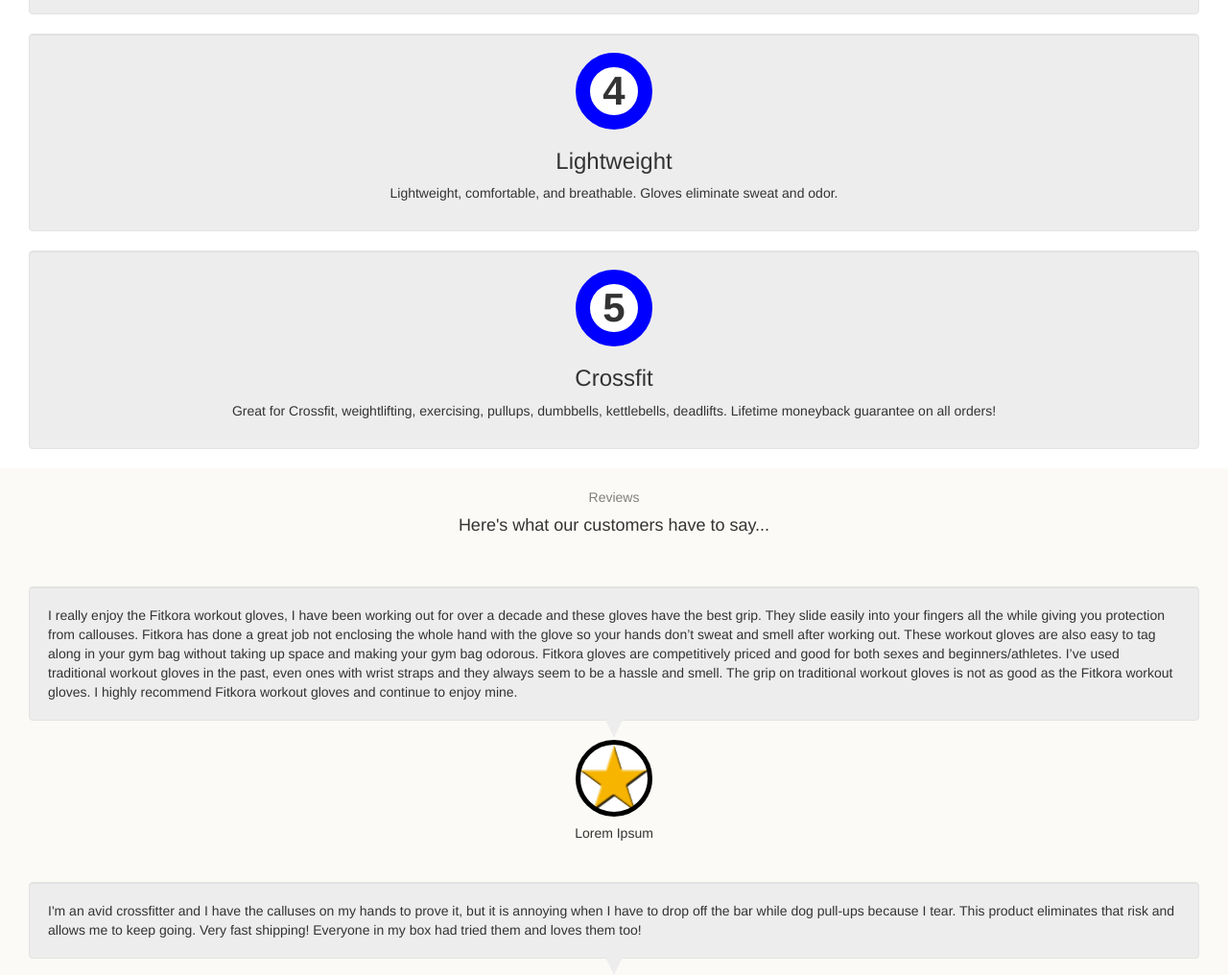
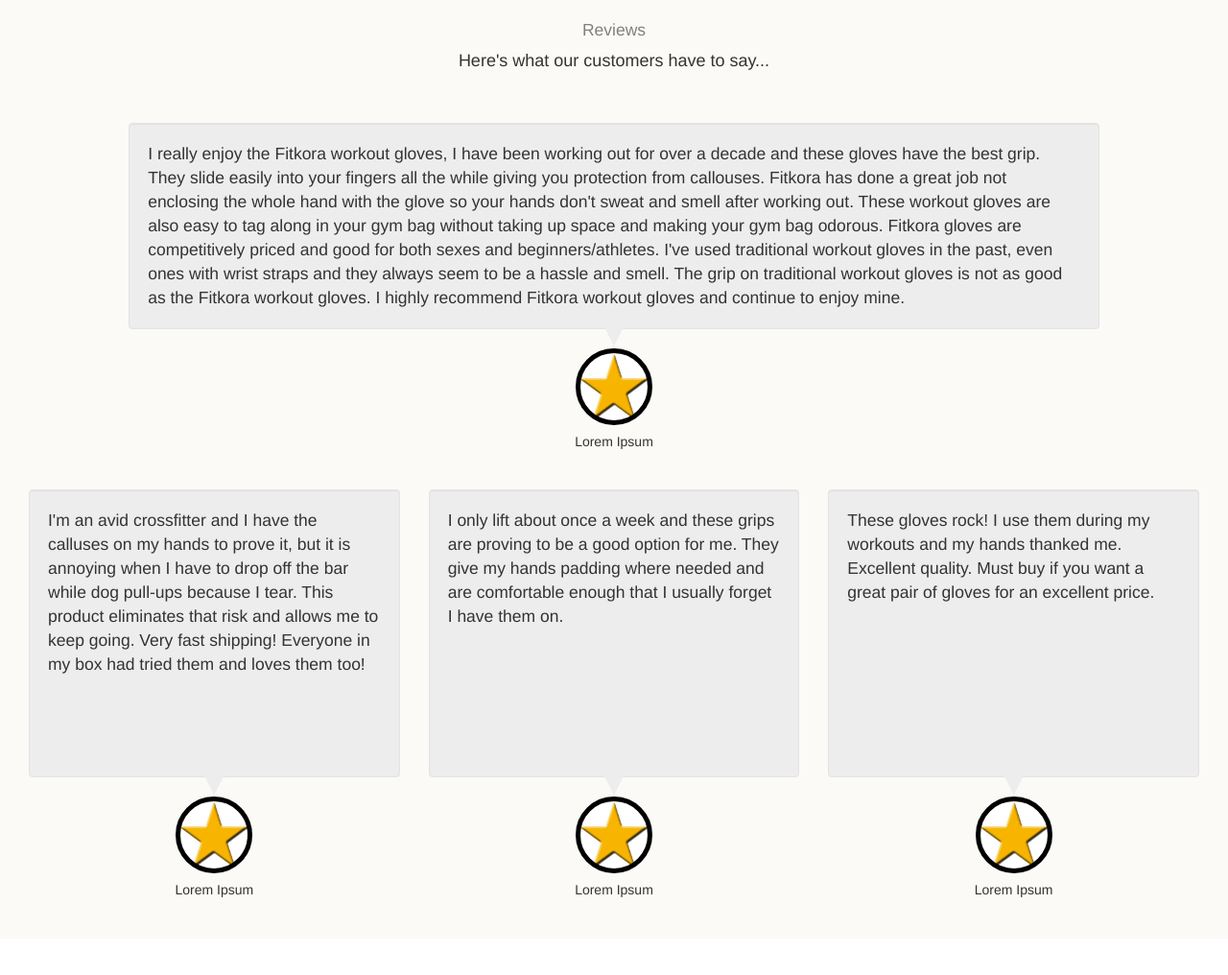
Before and after one commit to rdaly1490/project, a website: page dist/index.html in a window 1280 px wide. Shown: the part 1720-2736 px from the top of the page at 96% size. After the commit the page ends 2698 px from the top, so only its background shows below. Drawn offline with Linux system fonts and the light colour scheme.

Commit message:
added other breakpoints

```diff
--- a/dist/css/style.css
+++ b/dist/css/style.css
@@ -1,7 +1,6 @@
 .navbar {
 	background: rgba(0, 0, 0, 0.5);
 	text-align: center;
-/*	opacity:0.5;*/
 	position: fixed;
 	width:100%;
 	z-index: 1000;
@@ -32,8 +31,6 @@
 
 .mini-logo img{
 	min-height:250px;
-/*	line-height: 300px;
-	vertical-align: middle;*/
 }
 
 .main {
@@ -42,6 +39,8 @@
 	background-position: center;
 	background-size: cover;
 	border-top: 2.3em solid black;
+	/*background-size: 100% 100%;
+	background-repeat: no-repeat;*/
 }
 
 #logo-box {
@@ -79,6 +78,8 @@
 
 .benefits .well {
 	text-align: center;
+	background-color: white;
+	border:none;
 }
 
 .circles {
@@ -138,3 +139,48 @@
   position: relative;
   top: -75%;
 }
+
+
+
+@media (min-width: 768px) {
+	.benefits p {
+		font-size: 1.25em;
+	}
+
+	.benefits div .well p {
+		font-size: 1.5em;
+	}
+
+	.reviews div .well {
+		font-size: 1.25em;
+	}
+
+	.reviews p {
+		font-size: 1.25em;
+	}
+
+	.star:before {
+		font-size: 4em;
+		top:-95%;
+	}
+
+	#logo-box {
+	padding-top: 525px;
+	}
+}
+
+
+@media (min-width: 992px) {
+	.benefits .well {
+		min-height:400px;
+	}
+
+	.bottom {
+		min-height: 300px;
+	}
+/*#logo-box {
+padding-top: 525px;
+}*/
+
+
+}
--- a/dist/index.html
+++ b/dist/index.html
@@ -7,14 +7,14 @@
 </head>
 <body>
 	<div class="container-fluid navbar">
-			<div class="col-xs-4 nav-elements"><a href="#">Home</a></div>
-			<div class="col-xs-4 nav-elements"><a href="#">Buy Now!</a></div>
-			<div class="col-xs-4 nav-elements"><a href="#">Contact Us</a></div>
+			<div class="col-xs-4 col-sm-4 col-md-4 nav-elements"><a href="#">Home</a></div>
+			<div class="col-xs-4 col-sm-4 col-md-4 nav-elements"><a href="http://www.amazon.com/Gym-Gloves-Workout-Grips-Weightlifting/dp/B00R943I2M/ref=sr_1_1?ie=UTF8&qid=1433379005&sr=8-1&keywords=fitkora">Buy Now!</a></div>
+			<div class="col-xs-4 col-sm-4 col-md-4 nav-elements"><a href="#">Contact Us</a></div>
 	</div>
 
 	<div class="container-fluid main">
-		<div class="col-xs-12 logo">
-			<div class="col-xs-10 col-xs-offset-1" id="logo-box">
+		<div class="col-xs-12 col-sm-12 col-md-12 logo">
+			<div class="col-xs-10 col-sm- col-xs-offset-1 col-sm-offset-1 col-md-10 col-md-offset-1" id="logo-box">
 				<img src="images/Fitkora(RGB).png" class="img-responsive" alt="Responsive image">
 			</div>
 		</div>
@@ -22,41 +22,41 @@
 
 	<div class="container-fluid benefits">
 		<!-- <div class="col-xs-2"></div> -->
-		<div class="col-xs-8 col-xs-offset-2 gloves">
+		<div class="col-xs-8 col-sm-8 col-xs-offset-2 col-sm-offset-2 col-md-10 col-md-offset-1 gloves">
 		<p>Your Body Benefits During a Workout, So Too Should Your Hands!</p>
 		<h1>Fitkora Quality Neoprene Gym Gloves</h1>
 		<img src="images/fitkoraGloves.jpg" class="img-responsive" alt="Responsive image">
 		</div>
 		<!-- <div class="col-xs-2 mini-logo"><img src="images/fitLogo.png" class="img-responsive" alt="Responsive image"></div> -->
-		<div class="col-xs-12">
+		<div class="col-xs-12 col-sm-12 col-md-2 col-md-offset-1">
 			<div class="well">
 				<div class="circles">1</div>
 				<h3>Protection</h3>
 				<p>Fitkora Gym Gloves protect against blisters and calluses, reducing pain while increasing gain.</p>
 			</div>
 		</div>
-		<div class="col-xs-12">
+		<div class="col-xs-12 col-sm-12 col-md-2">
 			<div class="well">
 				<div class="circles">2</div>
 				<h3>Quality</h3>
 				<p>Made of 100% quality Neoprene for maximum grip.  Compare to leather gloves, which easily slip on equipment.</p>
 			</div>
 		</div>
-		<div class="col-xs-12">
+		<div class="col-xs-12 col-sm-12 col-md-2">
 			<div class="well">
 				<div class="circles">3</div>
 				<h3>Universal Fit</h3>
 				<p>One size fits all hands - easy on, easy off!</p>
 			</div>
 		</div>
-		<div class="col-xs-12">
+		<div class="col-xs-12 col-sm-12 col-md-2">
 			<div class="well">
 				<div class="circles">4</div>
 				<h3>Lightweight</h3>
 				<p>Lightweight, comfortable, and breathable.  Gloves eliminate sweat and odor.</p>
 			</div>
 		</div>
-		<div class="col-xs-12">
+		<div class="col-xs-12 col-sm-12 col-md-2">
 			<div class="well">
 				<div class="circles">5</div>
 				<h3>Crossfit</h3>
@@ -68,26 +68,32 @@
 	<div class="container-fluid reviews">
 		<p>Reviews</p>
 		<h4>Here's what our customers have to say...</h4>
-		<div class="col-xs-12">
+		<div class="col-xs-12 col-sm-12 col-md-10 col-md-offset-1 top">
 			<div class="well">
-			I really enjoy the Fitkora workout gloves, I have been working out for over a decade and these gloves have the best grip. They slide easily into your fingers all the while giving you protection from callouses. Fitkora has done a great job not enclosing the whole hand with the glove so your hands don’t sweat and smell after working out. These workout gloves are also easy to tag along in your gym bag without taking up space and making your gym bag odorous. Fitkora gloves are competitively priced and good for both sexes and beginners/athletes. I’ve used traditional workout gloves in the past, even ones with wrist straps and they always seem to be a hassle and smell. The grip on traditional workout gloves is not as good as the Fitkora workout gloves. I highly recommend Fitkora workout gloves and continue to enjoy mine.
+			I really enjoy the Fitkora workout gloves, I have been working out for over a decade and these gloves have the best grip. They slide easily into your fingers all the while giving you protection from callouses. Fitkora has done a great job not enclosing the whole hand with the glove so your hands don't sweat and smell after working out. These workout gloves are also easy to tag along in your gym bag without taking up space and making your gym bag odorous. Fitkora gloves are competitively priced and good for both sexes and beginners/athletes. I've used traditional workout gloves in the past, even ones with wrist straps and they always seem to be a hassle and smell. The grip on traditional workout gloves is not as good as the Fitkora workout gloves. I highly recommend Fitkora workout gloves and continue to enjoy mine.
 			</div>
 			<div class="star"></div>
 			<h5>Lorem Ipsum</h5>
+		</div>
 
-			<div class="well">
+		<div class="col-xs-12 col-sm-12 col-md-4">
+			<div class="well bottom">
 			I'm an avid crossfitter and I have the calluses on my hands to prove it, but it is annoying when I have to drop off the bar while dog pull-ups because I tear. This product eliminates that risk and allows me to keep going. Very fast shipping! Everyone in my box had tried them and loves them too!
 			</div>
 			<div class="star"></div>
 			<h5>Lorem Ipsum</h5>
+		</div>
 
-			<div class="well">
+		<div class="col-xs-12 col-sm-12 col-md-4">
+			<div class="well bottom">
 			I only lift about once a week and these grips are proving to be a good option for me. They give my hands padding where needed and are comfortable enough that I usually forget I have them on.
 			</div>
 			<div class="star"></div>
 			<h5>Lorem Ipsum</h5>
+		</div>
 
-			<div class="well">
+		<div class="col-xs-12 col-sm-12 col-md-4">
+			<div class="well bottom">
 			These gloves rock! I use them during my workouts and my hands thanked me. Excellent quality. Must buy if you want a great pair of gloves for an excellent price.
 			</div>
 			<div class="star"></div>
```
Also changed, not shown: 1 other file.
